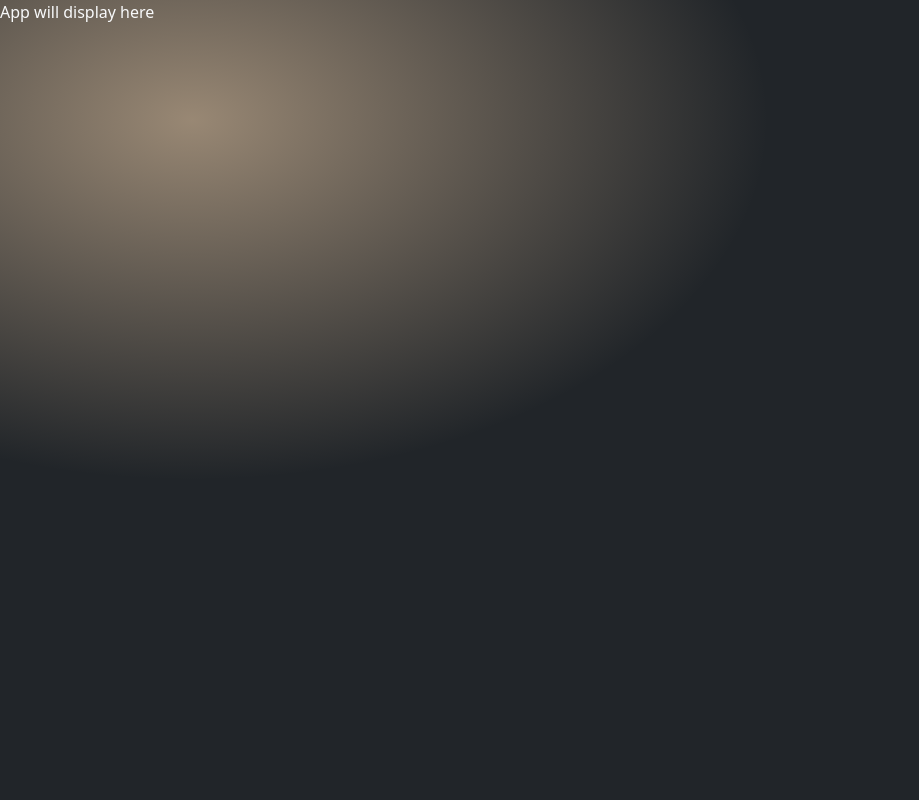
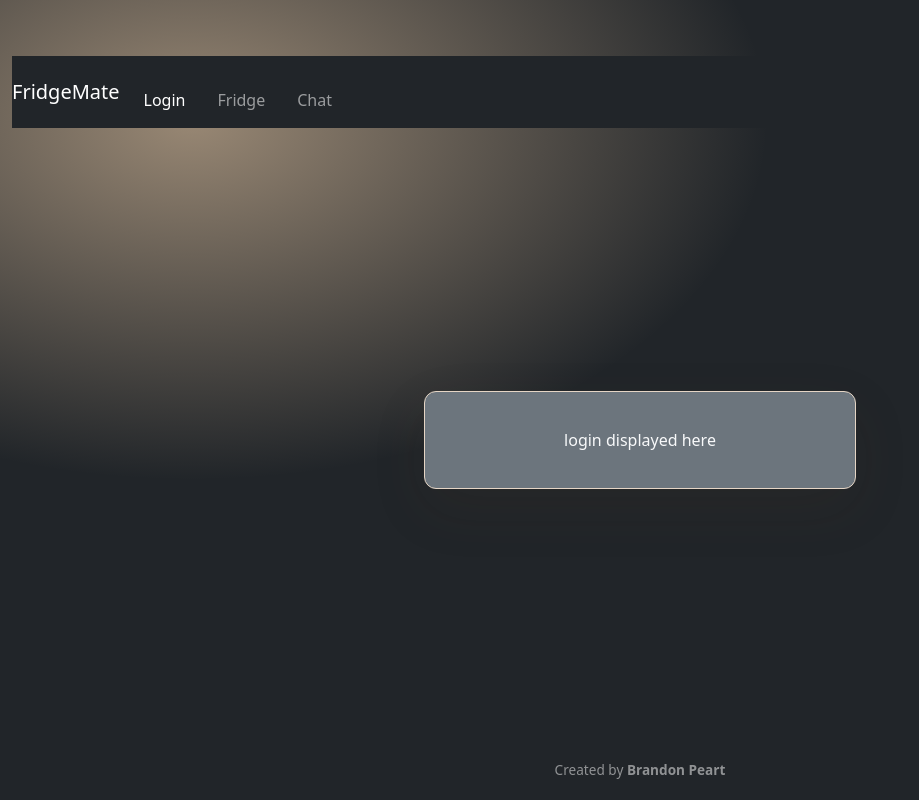
Before and after one commit to peartbrandon6/startup, a React (Vite) app: page / in a window 1280 px wide. Shown: the whole page, without its empty margins (0-919 px from the left). Built offline with nearby package versions, Linux system fonts and the light colour scheme.

Commit message:
finished app.jsx and the page navigation

```diff
--- a/src/app.jsx
+++ b/src/app.jsx
@@ -1,7 +1,69 @@
 import React from 'react';
 import 'bootstrap/dist/css/bootstrap.min.css';
 import './app.css';
+import { BrowserRouter, NavLink, Route, Routes } from 'react-router-dom';
+import { Login } from './login/login';
+import { Fridge } from './fridge/fridge';
+import { Chat } from './chat/chat';
+
+function NotFound() {
+  return (
+    <section className="container-fluid text-center">
+      <h1>Page not found</h1>
+      <p>The page you requested does not exist.</p>
+    </section>
+  );
+}
 
 export default function App() {
-  return <div className="body bg-dark text-light">App will display here</div>;
+  return (
+    <BrowserRouter>
+      <div className="body bg-dark text-light" id="home">
+        <header className="container-fluid">
+          <nav className="navbar navbar-expand navbar-dark bg-dark">
+            <NavLink className="navbar-brand" to="/">
+              FridgeMate
+            </NavLink>
+            <menu className="navbar-nav flex-row gap-3">
+              <li className="nav-item">
+                <NavLink className="nav-link" to="/" end>
+                  Login
+                </NavLink>
+              </li>
+              <li className="nav-item">
+                <NavLink className="nav-link" to="/fridge">
+                  Fridge
+                </NavLink>
+              </li>
+              <li className="nav-item">
+                <NavLink className="nav-link" to="/chat">
+                  Chat
+                </NavLink>
+              </li>
+            </menu>
+          </nav>
+        </header>
+
+        <main>
+          <Routes>
+            <Route path="/" element={<Login />} />
+            <Route path="/fridge" element={<Fridge />} />
+            <Route path="/chat" element={<Chat />} />
+            <Route path="*" element={<NotFound />} />
+          </Routes>
+        </main>
+
+        <footer className="bg-dark text-white-50">
+          <div className="container-fluid">
+            <p>
+              Created by{' '}
+              <a className="text-reset" href="https://github.com/peartbrandon6/startup">
+                Brandon Peart
+              </a>
+            </p>
+          </div>
+        </footer>
+      </div>
+    </BrowserRouter>
+  );
 }
--- a/src/chat/chat.jsx
+++ b/src/chat/chat.jsx
@@ -2,8 +2,8 @@ import React from 'react';
 
 export function Chat() {
   return (
-    <main className="container-fluid bg-secondary text-center">
+    <section id="chat" className="container-fluid bg-secondary text-center">
       <div>chat displayed here</div>
-    </main>
+    </section>
   );
 }
--- a/src/fridge/fridge.jsx
+++ b/src/fridge/fridge.jsx
@@ -2,8 +2,8 @@ import React from 'react';
 
 export function Fridge() {
   return (
-    <main className="container-fluid bg-secondary text-center">
+    <section id="fridge" className="container-fluid bg-secondary text-center">
       <div>fridge displayed here</div>
-    </main>
+    </section>
   );
 }
--- a/src/login/login.jsx
+++ b/src/login/login.jsx
@@ -2,8 +2,8 @@ import React from 'react';
 
 export function Login() {
   return (
-    <main className="container-fluid bg-secondary text-center">
+    <section id="login" className="container-fluid bg-secondary text-center">
       <div>login displayed here</div>
-    </main>
+    </section>
   );
 }
```
Also changed, not shown: package.json (+7 -0 lines), 1 other file (tests, documents, lock files or other folders).
